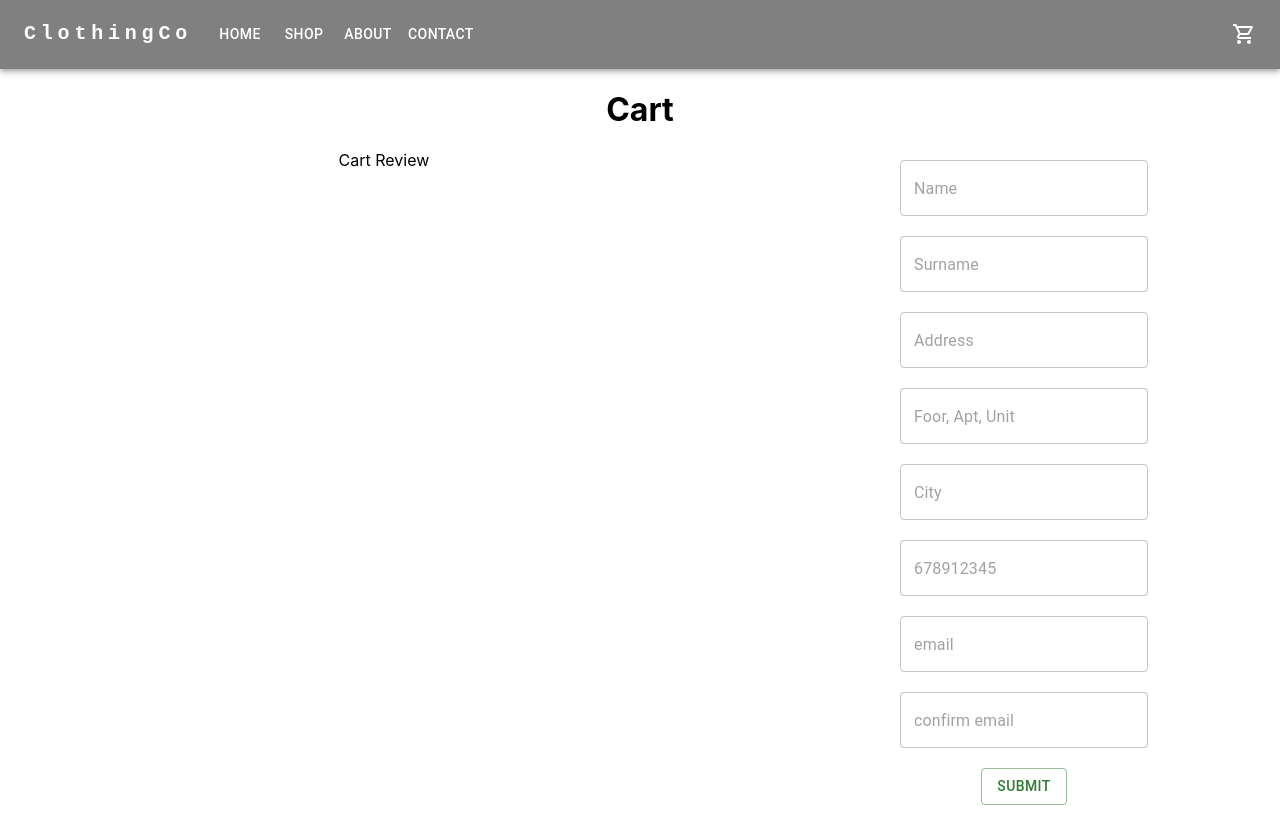
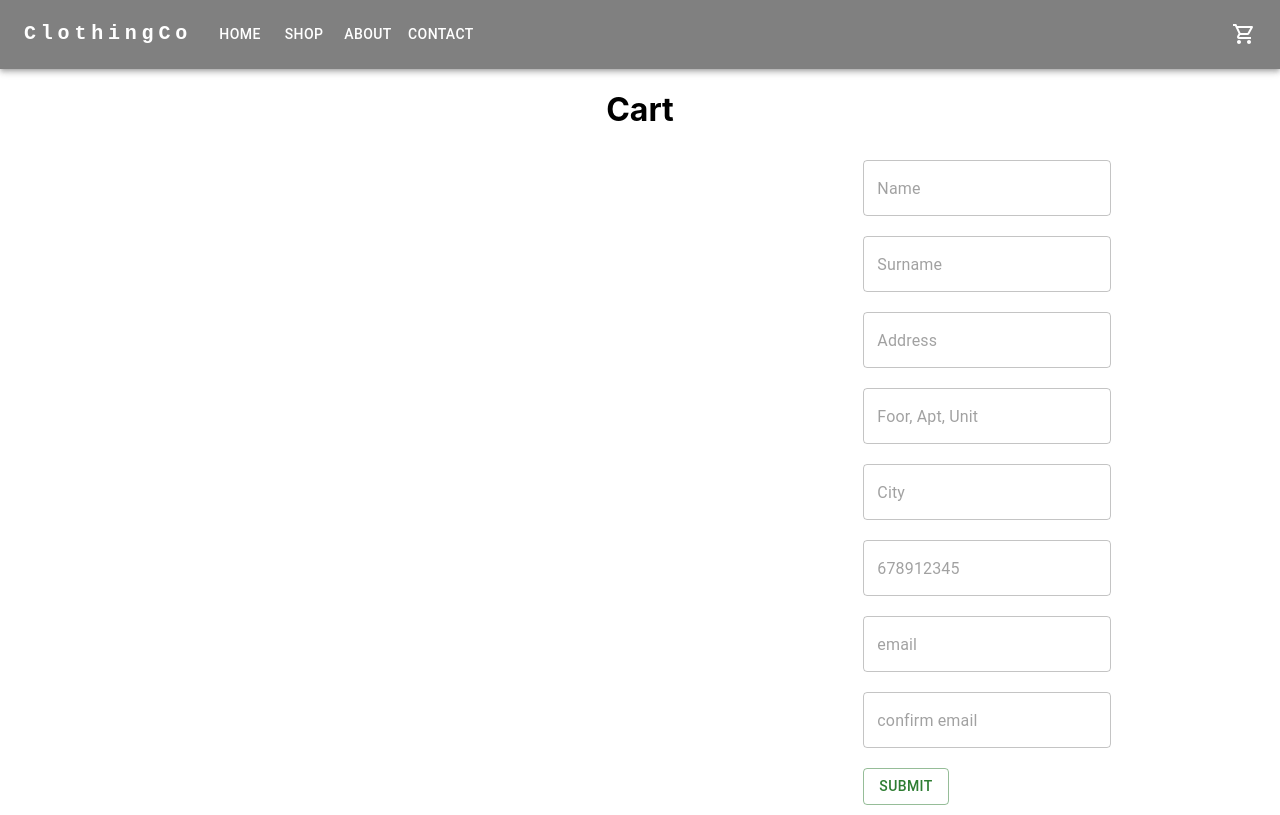
Before and after one commit to jmledesma88/c43250, a React (Create React App) app: page /cart in a window 1280 px wide. Built offline with nearby package versions, Linux system fonts and the light colour scheme; the HTML template or start-up script is replaced by a standard one.

Commit message:
sigo trabajando en vista del carrito, creo tarjeta de resumen de item, planteo modificar funcionamiento del carrito y moverlo al cardcontext

```diff
--- a/package.json
+++ b/package.json
@@ -3,10 +3,10 @@
   "version": "0.1.0",
   "private": true,
   "dependencies": {
-    "@emotion/react": "^11.11.0",
+    "@emotion/react": "^11.11.1",
     "@emotion/styled": "^11.11.0",
-    "@mui/icons-material": "^5.11.16",
-    "@mui/material": "^5.13.3",
+    "@mui/icons-material": "^5.14.0",
+    "@mui/material": "^5.14.0",
     "@testing-library/jest-dom": "^5.16.5",
     "@testing-library/react": "^13.4.0",
     "@testing-library/user-event": "^13.5.0",
--- a/src/components/ItemDetailContainer/ItemDetailContainer.js
+++ b/src/components/ItemDetailContainer/ItemDetailContainer.js
@@ -3,7 +3,7 @@ import Card from "@mui/material/Card";
 import CardContent from "@mui/material/CardContent";
 import CardMedia from "@mui/material/CardMedia";
 import Typography from "@mui/material/Typography";
-import { CardActionArea, Button, ButtonGroup } from "@mui/material";
+import { Button, ButtonGroup } from "@mui/material";
 import "./ItemDetailContainer.css";
 import { CartContext } from "../../context/CartContext";
 
@@ -48,7 +48,7 @@ const ItemDetailContainer = ({ item }) => {
 
     return (
         <Card className="ItemDetailContainer">
-            <CardActionArea>
+            {/* <CardActionArea> */}
                 <CardMedia component="img" image={img} alt={title} />
                 <CardContent>
                     <Typography gutterBottom variant="h6" component="div">
@@ -88,7 +88,7 @@ const ItemDetailContainer = ({ item }) => {
                         </Button>
                     </div>
                 </CardContent>
-            </CardActionArea>
+            {/* </CardActionArea> */}
         </Card>
     );
 };
--- a/src/components/ItemPrevContainer/ItemPrevContainer.js
+++ b/src/components/ItemPrevContainer/ItemPrevContainer.js
@@ -19,7 +19,7 @@ const ItemPrevContainer = ({ item }) => {
     }, []);
 
     return (
-        <div data-aos="fade-up" data-aos-duration="1000">
+        <div data-aos="fade-up" data-aos-duration="1500">
             <Card className="ItemPrevContainer">
                 <CardActionArea>
                     <CardMedia component="img" image={img} alt={title} />
--- a/src/pages/CartPage/CartPage.css
+++ b/src/pages/CartPage/CartPage.css
@@ -1,18 +1,51 @@
 /* .CartPage{
 } */
+.CartReview{
+    display: flex;
+    flex-direction: column;
+    align-items: center;
+    justify-content: flex-start;
+    grid-area: review;
 
-.CartReview{
-    grid-area: review;
+}
+
+.CartCard{
+    /* display: flex; */
+    height: 200px;
+    max-width: 700px;
+
+}
+
+.CartCardGrid{
+    display: grid;
+    grid-template-columns: 1fr 2fr;
+    grid-template-areas: "thmb summary";
+}
+.thmb{
+    grid-area: thmb;
+    height: 160px;
+    width: 160px;
+    margin: 20px;
+    justify-content: center;
+    align-items: center;
+}
+.summary{
+    grid-area: summary;
+
+}
+.deleteBtn{
+    margin: 0px 20px;
 }
 
 .CartForm{
     /* display: grid;
     grid-template-columns: 1fr; */
+    margin-top: 20px;
     grid-area: form;
     display: flex;
     flex-direction: column;
     align-items: center;
-    justify-content: center;
+    justify-content: flex-start;
 }
 
 .CartFormInput{
@@ -21,11 +54,19 @@
 }
 
 
-
 @media (min-width: 900px){
     .CartPage{
         display: grid;
-        grid-template-columns: 1.5fr 1fr;
+        grid-template-columns: 2fr 1fr;
         grid-template-areas: "review form";
     }
+    .CartReview{
+        margin-right:  40px;
+        margin-left: 75px;
+        align-items: end;
+    }
+    .CartForm{
+        margin-top: 0px;
+        align-items: start;
+    }
 }
--- a/src/pages/CartPage/CartPage.js
+++ b/src/pages/CartPage/CartPage.js
@@ -1,7 +1,19 @@
 import "./CartPage.css";
 
 import React from "react";
-import { Button, TextField } from "@mui/material";
+import {
+    ButtonGroup,
+    Button,
+    TextField,
+    Box,
+    Card,
+    CardActions,
+    CardContent,
+    CardMedia,
+    Typography,
+    IconButton,
+} from "@mui/material";
+import DeleteOutlineIcon from '@mui/icons-material/DeleteOutline';
 import { useState, useContext } from "react";
 import { CartContext } from "../../context/CartContext";
 
@@ -9,6 +21,12 @@ import { db } from "../../firebase/firebaseConfig";
 import { collection, addDoc } from "firebase/firestore";
 
 import OrderSuccessMsg from "../../components/OrderSuccessMsg/OrderSuccessMsg";
+
+// import Card from "@mui/material/Card";
+// import CardActions from "@mui/material/CardActions";
+// import CardContent from "@mui/material/CardContent";
+// import CardMedia from "@mui/material/CardMedia";
+// import Typography from "@mui/material/Typography";
 
 const initialState = {
     name: "",
@@ -24,7 +42,7 @@ const initialState = {
 const CartPage = () => {
     const [values, setValues] = useState(initialState);
 
-    const [orderId, setOrderId] = useState(null)
+    const [orderId, setOrderId] = useState(null);
 
     const handleOnChange = (e) => {
         const { value, name } = e.target;
@@ -35,19 +53,91 @@ const CartPage = () => {
         e.preventDefault();
         console.log(values);
         const docRef = await addDoc(collection(db, "ordersCollection"), {
-            values
+            values,
         });
         setOrderId(docRef.id);
         // console.log("Document written with ID: ", docRef.id);
         setValues(initialState);
     };
 
+    const { cart } = useContext(CartContext);
+
+    // Falta desarrollar relación con el item y actualización del carrito
+    // const [qty, setQty] = useState(1);
+
     return (
         <div>
             <h1>Cart</h1>
             <div className="CartPage">
-
-            <div className="CartReview">Cart Review</div>
+                <div className="CartReview">
+                    {cart.map((item) => {
+                        return (
+                            <Card sx={{}} className="CartCard">
+                                <Box className="CartCardGrid">
+                                    <CardMedia
+                                        image={item.img}
+                                        title={item.title}
+                                        className="thmb"
+                                    />
+                                    <Box className="summary">
+                                        <CardContent>
+                                            <Typography
+                                                gutterBottom
+                                                variant="h6"
+                                                component="div"
+                                            >
+                                                {item.title}
+                                            </Typography>
+                                            <Typography
+                                                variant="body2"
+                                                color="text.secondary"
+                                            >
+                                                {item.qty} x €{item.price}
+                                            </Typography>
+                                        </CardContent>
+                                        <CardActions>
+                                            <ButtonGroup
+                                                variant="outlined"
+                                                aria-label="outlined button group"
+                                            >
+                                                <Button
+                                                    // onClick={() =>
+                                                    //     item.qty > 1
+                                                    //         ? item.qty = item.qty-1
+                                                    //         : null
+                                                    // }
+                                                >
+                                                    -
+                                                </Button>
+                                                <Button
+                                                    style={{
+                                                        pointerEvents: "none",
+                                                    }}
+                                                >
+                                                    {item.qty}
+                                                </Button>
+                                                <Button
+                                                    // onClick={() =>
+                                                    //     item.qty = item.qty+1
+                                                    // }
+                                                >
+                                                    +
+                                                </Button>
+                                            </ButtonGroup>
+                                            <IconButton
+                                                aria-label="delete"
+                                                size="small"
+                                                className="deleteBtn"
+                                            >
+                                                <DeleteOutlineIcon fontSize="medium" />
+                                            </IconButton>{" "}
+                                        </CardActions>
+                                    </Box>
+                                </Box>
+                            </Card>
+                        );
+                    })}
+                </div>
                 <form className="CartForm" onSubmit={onSubmit}>
                     <TextField
                         placeholder="Name"
@@ -105,12 +195,17 @@ const CartPage = () => {
                         value={values.emailcheck}
                         onChange={handleOnChange}
                     />
-                <Button className="CartFormInput" type="submit" variant="outlined" color="success">
+                    <Button
+                        className="CartFormInput"
+                        type="submit"
+                        variant="outlined"
+                        color="success"
+                    >
                         Submit
                     </Button>
                 </form>
 
-            {orderId ? <OrderSuccessMsg orderId={orderId}/> : null}
+                {orderId ? <OrderSuccessMsg orderId={orderId} /> : null}
             </div>
         </div>
     );
```
Also changed, not shown: 1 other file (tests, documents, lock files or other folders). Lines whose indentation alone changed are shown as unchanged.
